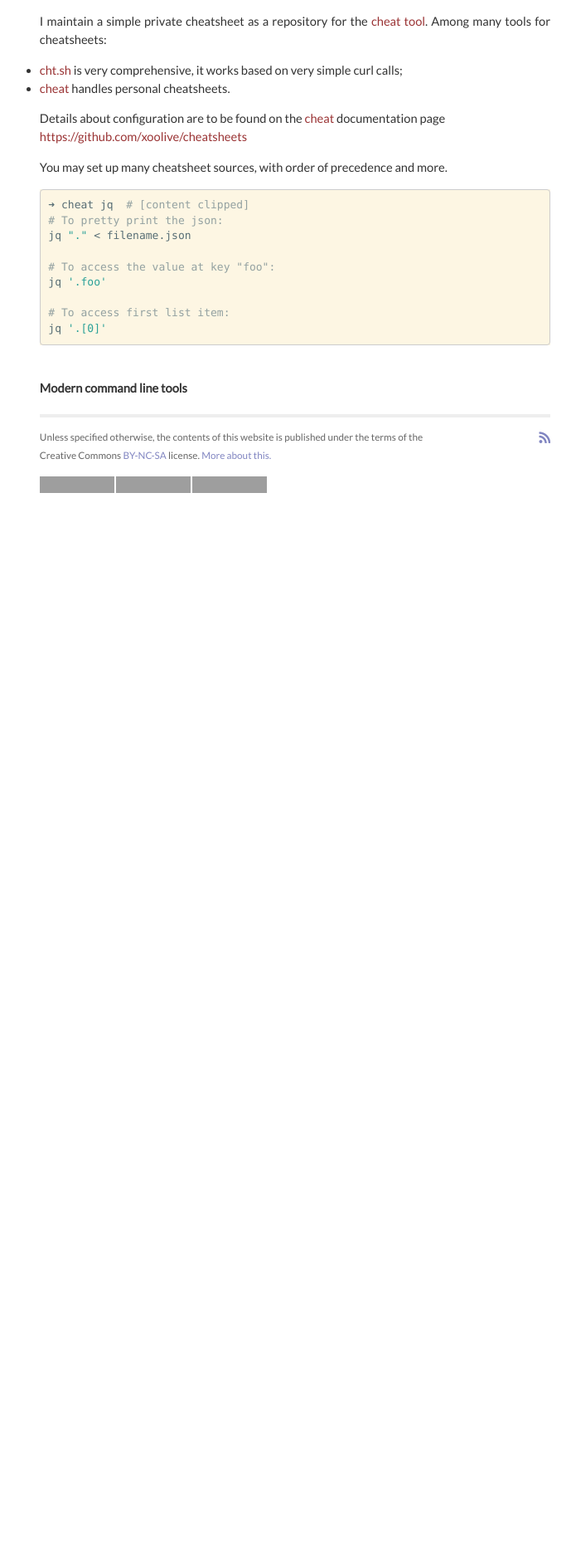
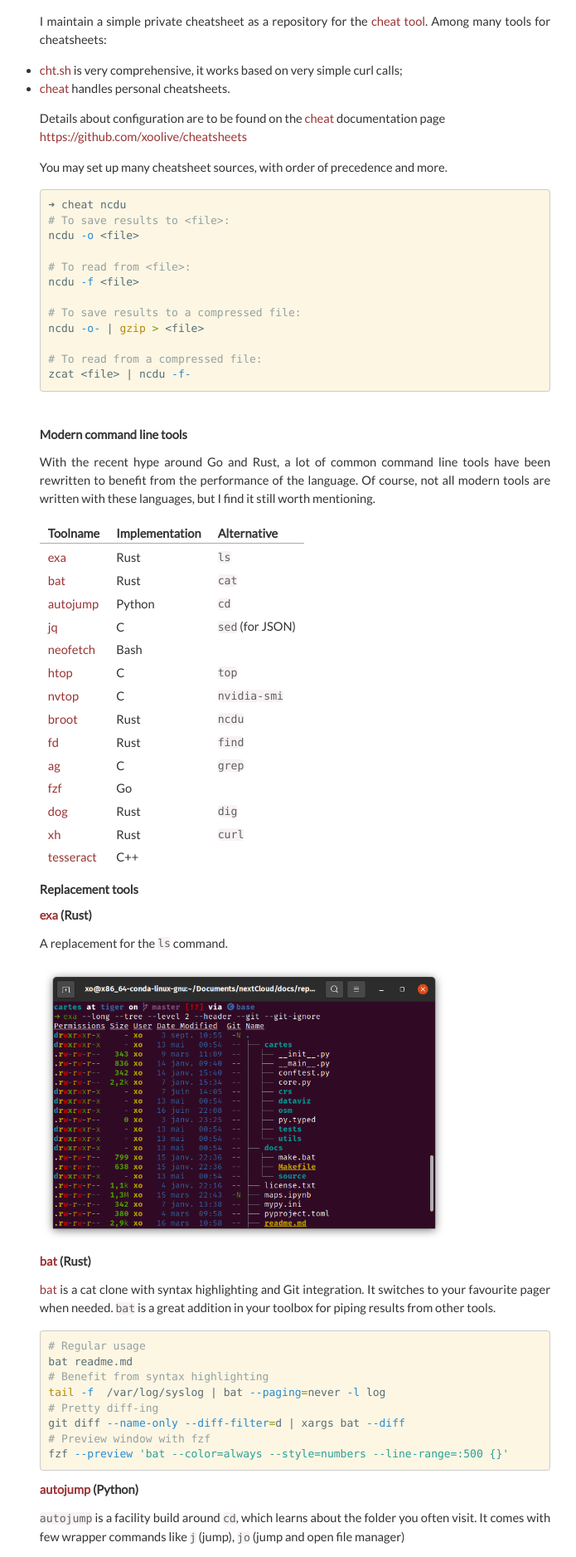
Before and after one commit to xoolive/xoolive.github.io, a Jekyll site: the page built from _pages/cli.md, in a window 1280 px wide. Shown: the part 345-2221 px from the top of the page at 83% size, without its empty margins (284-979 px from the left). Built offline with Jekyll 4.4.1, drawn with Linux system fonts in a browser that asks for light colours; nearby versions of some CDN libraries; before the commit the page ends 951 px from its top, so only the background shows below that; some of the changed text lies outside the part shown; grey boxes are pictures that could not be loaded.

Commit message:
modern command line tools

````diff
--- a/_pages/cli.md
+++ b/_pages/cli.md
@@ -27,15 +27,159 @@
 You may set up many cheatsheet sources, with order of precedence and more.
 
 ```zsh
-➜ cheat jq  # [content clipped]
-# To pretty print the json:
-jq "." < filename.json
+➜ cheat ncdu
+# To save results to <file>:
+ncdu -o <file>
 
-# To access the value at key "foo":
-jq '.foo'
+# To read from <file>:
+ncdu -f <file>
 
-# To access first list item:
-jq '.[0]'
+# To save results to a compressed file:
+ncdu -o- | gzip > <file>
+
+# To read from a compressed file:
+zcat <file> | ncdu -f-
 ```
 
 ## Modern command line tools
+
+With the recent hype around Go and Rust, a lot of common command line tools have been rewritten to benefit from the performance of the language. Of course, not all modern tools are written with these languages, but I find it still worth mentioning.
+
+| Toolname                     | Implementation | Alternative      |
+| ---------------------------- | -------------- | ---------------- |
+| [exa](#exa-rust)             | Rust           | `ls`             |
+| [bat](#bat-rust)             | Rust           | `cat`            |
+| [autojump](#autojump-python) | Python         | `cd`             |
+| [jq](#jq-c)                  | C              | `sed` (for JSON) |
+| [neofetch](#neofetch-bash)   | Bash           |                  |
+| [htop](#htop-c)              | C              | `top`            |
+| [nvtop](#nvtop-c)            | C              | `nvidia-smi`     |
+| [broot](#broot-c)            | Rust           | `ncdu`           |
+| [fd](#fd-rust)               | Rust           | `find`           |
+| [ag](#ag-c)                  | C              | `grep`           |
+| [fzf](#fzf-go)               | Go             |                  |
+| [dog](#dog-rust)             | Rust           | `dig`            |
+| [xh](#xh-rust)               | Rust           | `curl`           |
+| [tesseract](#tesseract-c)    | C++            |                  |
+
+### Replacement tools
+
+#### [exa](https://github.com/ogham/exa) (Rust)
+
+A replacement for the `ls` command.
+
+<img alt="exa screenshot" src="/images/cli/exa.png" class="screenshot"/>
+
+#### [bat](https://github.com/sharkdp/bat) (Rust)
+
+[bat](https://github.com/sharkdp/bat) is a cat clone with syntax highlighting and Git integration. It switches to your favourite pager when needed. [`bat`](https://github.com/sharkdp/bat) is a great addition in your toolbox for piping results from other tools.
+
+```zsh
+# Regular usage
+bat readme.md
+# Benefit from syntax highlighting
+tail -f  /var/log/syslog | bat --paging=never -l log
+# Pretty diff-ing
+git diff --name-only --diff-filter=d | xargs bat --diff
+# Preview window with fzf
+fzf --preview 'bat --color=always --style=numbers --line-range=:500 {}'
+```
+
+#### [autojump](https://github.com/wting/autojump) (Python)
+
+[`autojump`](https://github.com/wting/autojump) is a facility build around `cd`, which learns about the folder you often visit. It comes with few wrapper commands like `j` (jump), `jo` (jump and open file manager)
+
+```zsh
+➜ j fonts
+/home/xo/.local/share/fonts
+```
+
+#### [jq](https://github.com/stedolan/jq) (C)
+
+This command-line JSON processor allows to slice, filter and transform structured data. This is a whole language in itself, documented [here](https://stedolan.github.io/jq/)
+
+<img alt="jq screenshot" src="/images/cli/jq.png" class="screenshot"/>
+
+### System management tools
+
+#### [neofetch](https://github.com/dylanaraps/neofetch) (Bash)
+
+Command-line system information tool
+
+<img alt="neofetch screenshot"
+     src="/images/cli/neofetch.png" class="screenshot"/>
+
+#### [htop](https://github.com/htop-dev/htop) (C)
+
+An interactive process viewer
+
+<img alt="htop screenshot"
+     src="/images/cli/htop.png" class="screenshot"/>
+
+#### [nvtop](https://github.com/Syllo/nvtop) (C)
+
+A htop-like task monitor for NVIDIA GPU. It is particularly useful to monitor memory usage.
+
+  <img alt="nvtop screenshot" src="/images/cli/nvtop.png" class="screenshot"/>
+
+### Disk management and fuzzy finder
+
+#### [broot](https://github.com/Canop/broot) (Rust)
+
+This tool is a great complement to [ncdu](https://dev.yorhel.nl/ncdu), including fuzzy search and whale-spotting.
+
+<img alt="Broot screenshot" src="/images/cli/broot.png" class="screenshot"/>
+
+```zsh
+# Start broot and with size info, dates and permissions
+br -sdp
+# Whale spotting (sort by size, ignored and hidden files)
+br -w
+# Once inside the application
+:fs       # filesystem analysis
+:ss       # sort by size
+:sd       # sort by date
+ctrl+left # open or preview in new pane
+alt+enter # open with xdg-open
+c/        # search a match in file content
+```
+
+#### [fd](https://github.com/sharkdp/fd) (Rust)
+
+A simple, fast and user-friendly, alternative to 'find'
+
+#### [ag](https://github.com/ggreer/the_silver_searcher), the silver searcher (C)
+
+A code-searching tool similar to ack, but faster.
+
+#### [fzf](https://github.com/junegunn/fzf) (Go)
+
+Command-line fuzzy finder
+
+### Network tools
+
+#### [dog](https://github.com/ogham/dog) (Rust)
+
+Command line DNS client (alternate dig)
+
+#### [xh](https://github.com/ducaale/xh) (Rust)
+
+Friendly and fast tool for sending HTTP requests
+
+### Modern AI tools
+
+#### [tesseract](https://github.com/tesseract-ocr/tesseract) (C++)
+
+This is a performant command-line open-source OCR engine. The command-line tool wraps around the `libtesseract` library which includes top-notch ML models for line and character recognition.
+
+<img alt="Find the anomalies"
+     src="/images/cli/609.jpg" style="max-width: 60%;"/>
+
+```zsh
+xh https://www.xoolive.org/images/cli/609.jpg |\
+tesseract stdin stdout |\
+grep --color 609
+```
+
+<img alt="tesseract screenshot"
+     src="/images/cli/tesseract.png" class="screenshot"/>
--- a/css/screen.css
+++ b/css/screen.css
@@ -284,6 +284,10 @@
   color: #843534;
 }
 
+.screenshot {
+  max-width: 80%;
+}
+
 /*
  * Posts
  */
@@ -316,7 +320,7 @@
   margin-left: 1.35em;
 }
 
-#post code {
+code {
   font-size: 90%;
   padding: 0.1px 0;
   font-family: "Hack", "Monaco", "Consolas", "Liberation Mono", "Menlo",
````
Also changed, not shown: images/cli/609.jpg (added), images/cli/broot.png (added), images/cli/exa.png (added), images/cli/htop.png (added), images/cli/jq.png (added), images/cli/neofetch.png (added), images/cli/nvtop.png (added), images/cli/tesseract.png (added).
